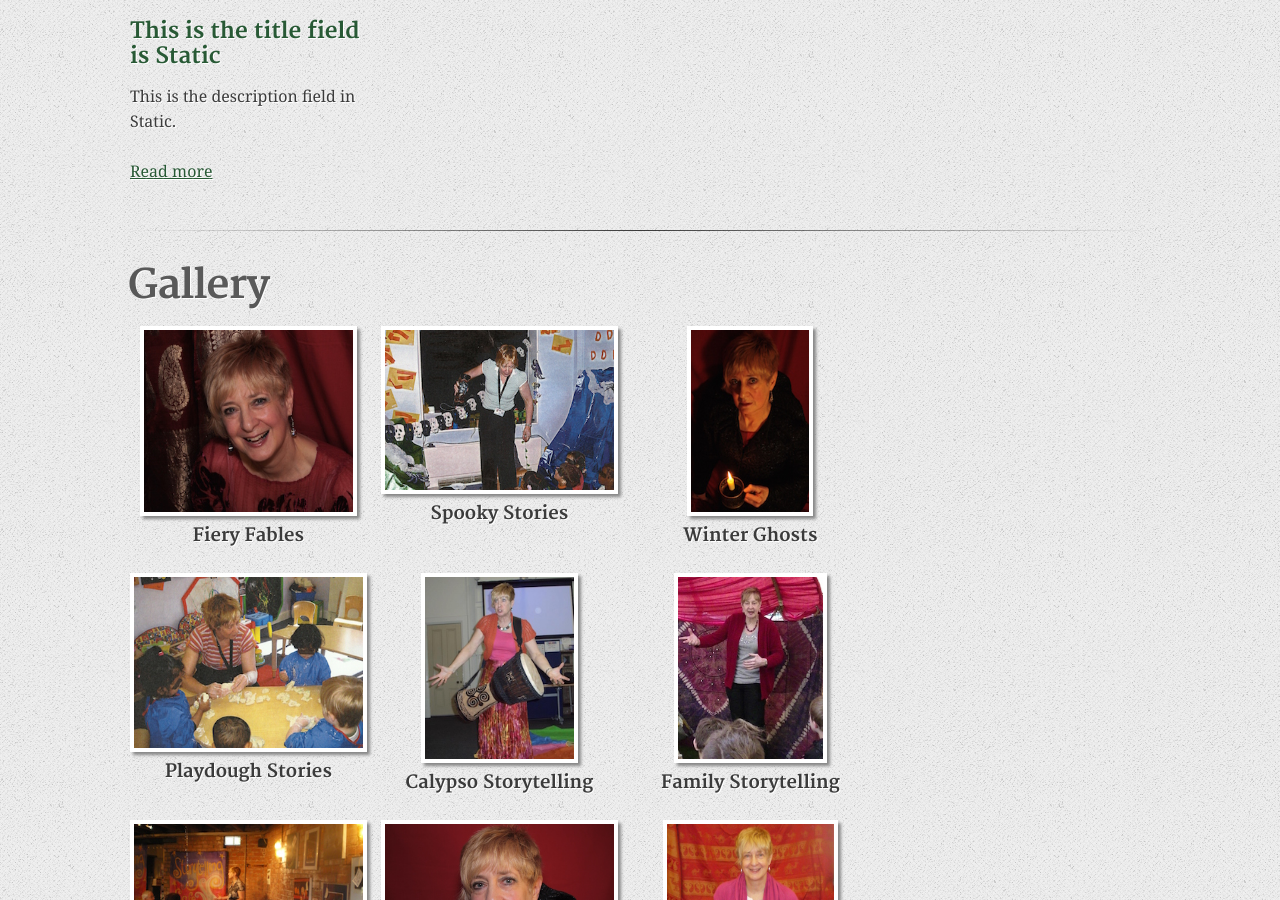
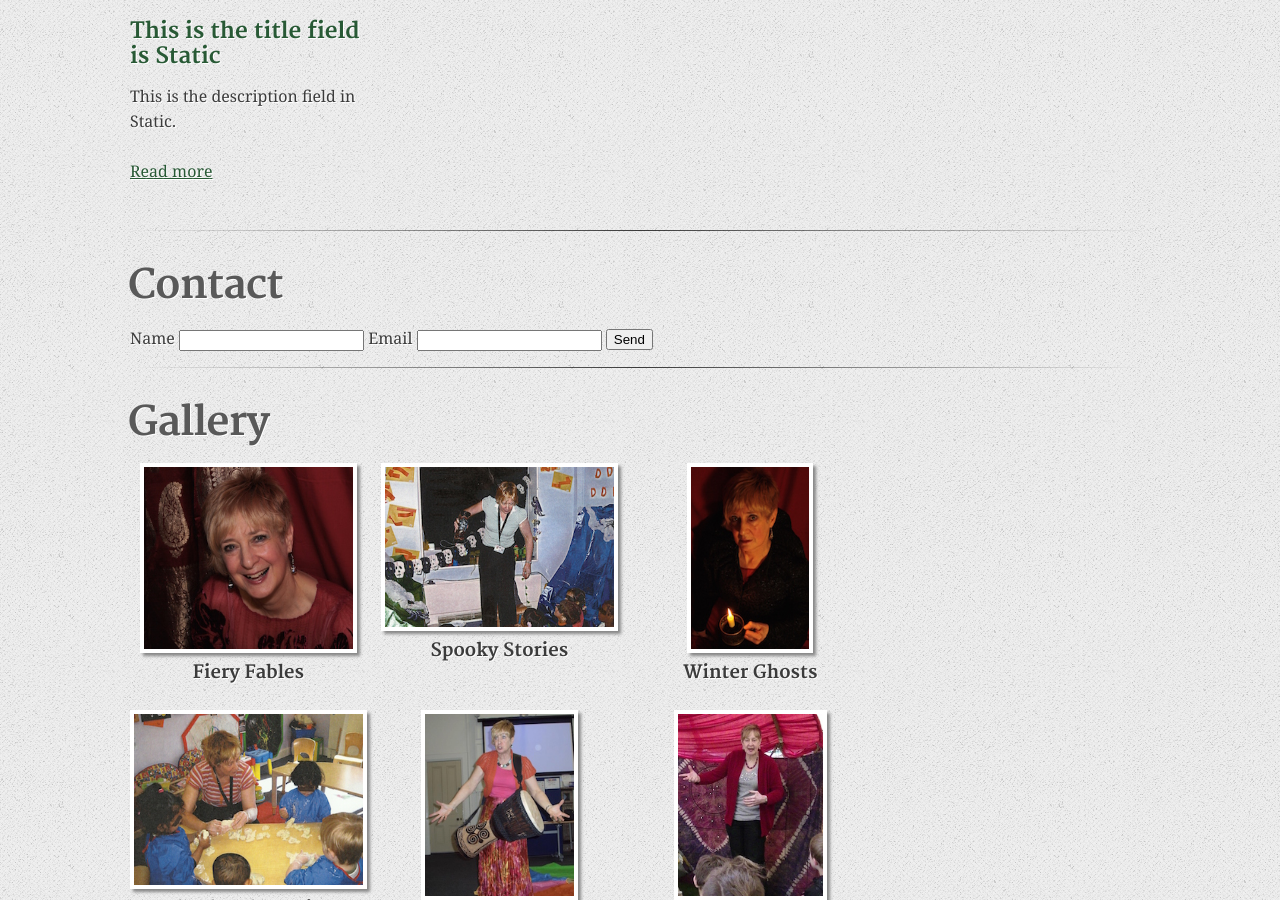
Before and after one commit to m3dwards/storytellingforall, a Jekyll site: the page built from index.html, in a window 1280 px wide and 900 px high, scrolled down 1618 px. Built offline with Jekyll 4.4.1, drawn with Linux system fonts in a browser that asks for light colours; a script that is not in the unit is left out.

Commit message:
Testing Netlify forms

```diff
--- a/index.html
+++ b/index.html
@@ -33,11 +33,8 @@ published: true
 
 <hr />
 
-<!-- Include the new section here -->
-
 <div class="section" id="events">
     <h1>Events</h1>
-
     <div class="group">
         {% for site_page in site.events %} {% if site_page.title %}
         <div class="service-box">
@@ -48,26 +45,26 @@ published: true
         </div>
         {% endif %} {% endfor %}
     </div>
-
-    <!-- <div class="group">
-    <div class="e-section">
-
-      <div class="e-section__item">
-        <div class="e-section__item--heading">
-          <h2>This is the title of the event</h2>
-        </div>
-        <div class="e-section__item--body">
-          <p>This is where we write more information about the event.</p>
-        </div>
-      </div>
-
-    </div>
-  </div> -->
 </div>
 
 <hr />
 
-<!-- End of the new section -->
+<div class="section" id="contact">
+    <h1>Contact</h1>
+    <div class="group">
+        <div class="form-container">
+            <form name="Contact" netlify>
+                <label for="name">Name</label>
+                <input type="text" id="name" />
+                <label for="email">Email</label>
+                <input type="email" id="email" />
+                <button type="submit">Send</button>
+            </form>
+        </div>
+    </div>
+</div>
+
+<hr />
 
 <div class="section" id="gallery">
     <h1>Gallery</h1>
```
Also changed, not shown: Gemfile.lock (added), README.md.
